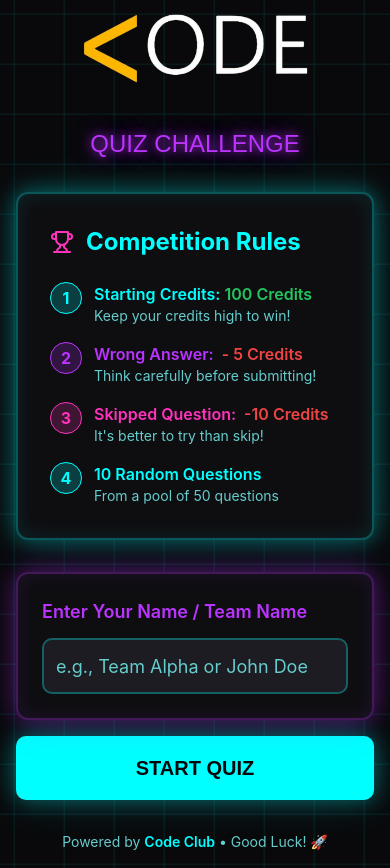
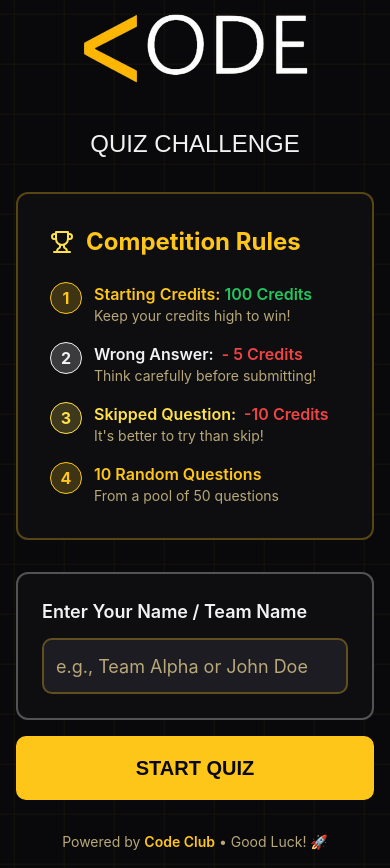
Before and after one commit to coderavi1612/code-event, a React (Vite) app: page / in a window 390 px wide. Built offline with nearby package versions, Linux system fonts and the light colour scheme; the HTML template or start-up script is replaced by a standard one.

Commit message:
Refactor: Adjust theme and disable text selection

```diff
--- a/src/index.css
+++ b/src/index.css
@@ -8,82 +8,85 @@ All colors MUST be HSL.
 
 @layer base {
   :root {
-    /* Cyberpunk Dark Theme - Neon Glow Colors */
+    /* Cyberpunk Dark Theme - Yellow & White */
     --background: 240 10% 3.9%;
-    --foreground: 180 100% 90%;
+    --foreground: 0 0% 95%;
 
     --card: 240 10% 6%;
-    --card-foreground: 180 100% 90%;
+    --card-foreground: 0 0% 95%;
 
     --popover: 240 10% 6%;
-    --popover-foreground: 180 100% 90%;
+    --popover-foreground: 0 0% 95%;
 
-    --primary: 180 100% 50%;
+    --primary: 45 100% 55%;
     --primary-foreground: 240 10% 3.9%;
 
-    --secondary: 280 100% 60%;
+    --secondary: 0 0% 95%;
     --secondary-foreground: 240 10% 3.9%;
 
     --muted: 240 10% 15%;
-    --muted-foreground: 180 50% 60%;
+    --muted-foreground: 45 30% 60%;
 
-    --accent: 320 100% 60%;
+    --accent: 50 100% 65%;
     --accent-foreground: 240 10% 3.9%;
 
     --destructive: 0 84.2% 60.2%;
     --destructive-foreground: 210 40% 98%;
 
-    --border: 180 50% 20%;
+    --border: 45 30% 20%;
     --input: 240 10% 12%;
-    --ring: 180 100% 50%;
+    --ring: 45 100% 55%;
 
     --radius: 0.75rem;
 
-    /* Neon Glow Effects */
-    --glow-cyan: 0 0 20px hsla(180, 100%, 50%, 0.5);
-    --glow-purple: 0 0 20px hsla(280, 100%, 60%, 0.5);
-    --glow-pink: 0 0 20px hsla(320, 100%, 60%, 0.5);
+    /* Subtle Glow Effects */
+    --glow-yellow: 0 0 10px hsla(45, 100%, 55%, 0.2);
+    --glow-white: 0 0 10px hsla(0, 0%, 95%, 0.15);
 
     /* Grid Background */
-    --grid-color: hsla(180, 100%, 50%, 0.1);
+    --grid-color: hsla(45, 100%, 55%, 0.05);
   }
 }
 
 @layer utilities {
-  .text-glow-cyan {
-    text-shadow: 0 0 10px hsla(180, 100%, 50%, 0.8),
-                 0 0 20px hsla(180, 100%, 50%, 0.5),
-                 0 0 30px hsla(180, 100%, 50%, 0.3);
+  .text-glow-yellow {
+    text-shadow: 0 0 5px hsla(45, 100%, 55%, 0.4),
+                 0 0 10px hsla(45, 100%, 55%, 0.2);
   }
 
-  .text-glow-purple {
-    text-shadow: 0 0 10px hsla(280, 100%, 60%, 0.8),
-                 0 0 20px hsla(280, 100%, 60%, 0.5),
-                 0 0 30px hsla(280, 100%, 60%, 0.3);
+  .text-glow-white {
+    text-shadow: 0 0 5px hsla(0, 0%, 95%, 0.3),
+                 0 0 10px hsla(0, 0%, 95%, 0.15);
   }
 
-  .text-glow-pink {
-    text-shadow: 0 0 10px hsla(320, 100%, 60%, 0.8),
-                 0 0 20px hsla(320, 100%, 60%, 0.5),
-                 0 0 30px hsla(320, 100%, 60%, 0.3);
+  .box-glow-yellow {
+    box-shadow: 0 0 10px hsla(45, 100%, 55%, 0.2),
+                0 0 20px hsla(45, 100%, 55%, 0.1),
+                inset 0 0 10px hsla(45, 100%, 55%, 0.05);
   }
 
-  .box-glow-cyan {
-    box-shadow: 0 0 20px hsla(180, 100%, 50%, 0.3),
-                0 0 40px hsla(180, 100%, 50%, 0.2),
-                inset 0 0 20px hsla(180, 100%, 50%, 0.1);
+  .box-glow-white {
+    box-shadow: 0 0 10px hsla(0, 0%, 95%, 0.15),
+                0 0 20px hsla(0, 0%, 95%, 0.08),
+                inset 0 0 10px hsla(0, 0%, 95%, 0.05);
   }
 
-  .box-glow-purple {
-    box-shadow: 0 0 20px hsla(280, 100%, 60%, 0.3),
-                0 0 40px hsla(280, 100%, 60%, 0.2),
-                inset 0 0 20px hsla(280, 100%, 60%, 0.1);
-  }
+  /* Disable text selection on mobile */
+  @media (max-width: 768px) {
+    body * {
+      -webkit-user-select: none;
+      -moz-user-select: none;
+      -ms-user-select: none;
+      user-select: none;
+    }
 
-  .box-glow-pink {
-    box-shadow: 0 0 20px hsla(320, 100%, 60%, 0.3),
-                0 0 40px hsla(320, 100%, 60%, 0.2),
-                inset 0 0 20px hsla(320, 100%, 60%, 0.1);
+    /* Allow selection for input fields */
+    input, textarea {
+      -webkit-user-select: text;
+      -moz-user-select: text;
+      -ms-user-select: text;
+      user-select: text;
+    }
   }
 
   .cyber-grid {
```
